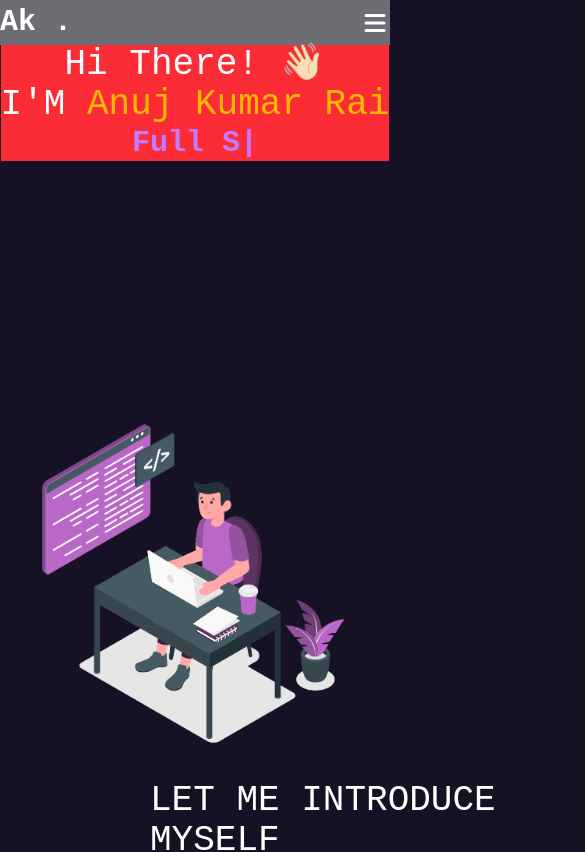
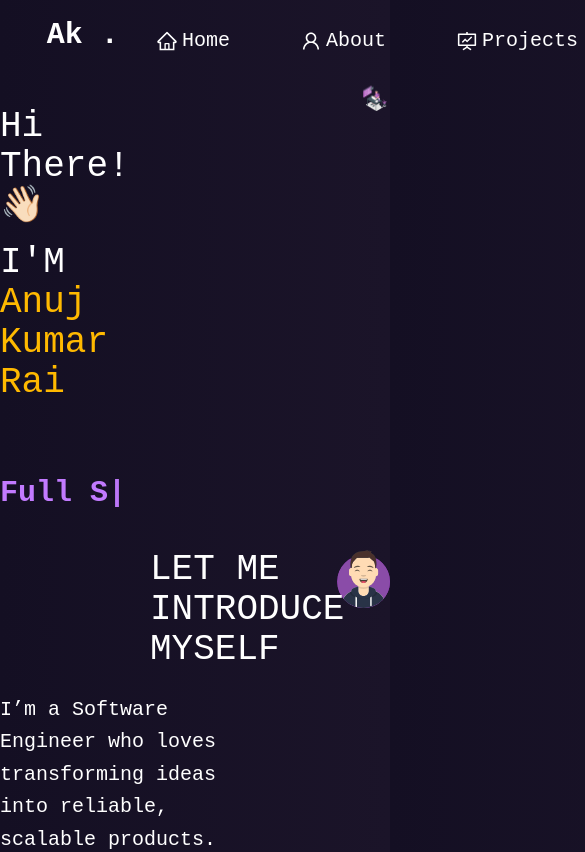
Before and after one commit to Anuj5588/anuj-kumar-rai-portfolio, a Next.js app: page / in a window 390 px wide. Shown: the top 852 px of the page, 585 px wide, since content can reach past the window. Built offline with nearby package versions, Linux system fonts and the light colour scheme.

Commit message:
Revert "started working on the responsiveness"
This reverts commit 0f7fe24408dd5e4c2d592cc6ba3fac8653a987f8.

```diff
--- a/app/component/Footer/footerLayout/page.js
+++ b/app/component/Footer/footerLayout/page.js
@@ -9,7 +9,7 @@ import { FaLinkedinIn } from "react-icons/fa";
 const Footer = () => {
   return (
     <>
-<div className='bg-[rgb(19,23,27)] px-[200px] flex justify-between  items-center h-[50px] max-md:hidden'>
+<div className='bg-[rgb(19,23,27)] px-[200px] flex justify-between  items-center h-[50px]'>
 
     <div className=''>Designed and Developed by Anuj Kumar Rai</div>
 
--- a/app/component/Hero/leftSection/upperSection/page.js
+++ b/app/component/Hero/leftSection/upperSection/page.js
@@ -42,8 +42,8 @@ const Uppersection
   return (
     <>
       {/* HERO SECTION */}
-      <section className=" flex flex-col justify-center max-sm:bg-red-500 max-sm:items-center max-sm:">
-        <h6 className="text-white text-4xl ">
+      <section className=" flex flex-col justify-center">
+        <h6 className="text-white text-4xl">
           Hi There!{" "}
           <span className="wave" role="img" aria-labelledby="wave">
             👋🏻
--- a/app/component/Hero/pages.js
+++ b/app/component/Hero/pages.js
@@ -7,7 +7,7 @@ import BottomRsection from './rightSection/bottomSection/page';
 const Hero = () => {
   return (
     <>
-   <div className="flex justify-center gap-[230px] max-md:flex-col max-md:items-center  max-md:justify-center ">
+   <div className="flex justify-center gap-[230px] ">
         <div className="mt-[12%]">
           <Uppersection />
         </div>
@@ -16,7 +16,7 @@ const Hero = () => {
           <Rightsection />
         </div>
       </div>
-      <div className='flex justify-center gap-[100px] mt-[10%] max-md:flex-col max-md:items-center max-md:justify-center '>
+      <div className='flex justify-center gap-[100px] mt-[10%] '>
         <Bottomsection/>
         <BottomRsection/>
       </div>
--- a/app/component/Navbar/page.js
+++ b/app/component/Navbar/page.js
@@ -1,79 +1,54 @@
-"use client"
 
 import { navItems } from '@/public/jsonData/page'
 import styles from "./page.module.css";
-import { AiFillStar } from "react-icons/ai";
+import {
+  AiFillStar,
+} from "react-icons/ai";
 import { CgGitFork } from "react-icons/cg";
-import { HiMenu, HiX } from "react-icons/hi";
-import Link from 'next/link'
-import { useState } from "react";
+import Link from 'next/link';
 
 const Navbar = () => {
-  const [open, setOpen] = useState(false);
+
 
   return (
     <>
-      {/* Top bar */}
-      <div className="flex items-center justify-between w-full mt-4 max-md:bg-[#6e6d74] max-md:m-0 max-md:-pr-0 ">
+    <span className='text-white text-[30px] flex mt-4 gap-4 font-extrabold text-2xl ml-[12%] font-mono'>Ak .</span>
+    <div className='flex  gap-[70px] -mt-[30px]  ml-[40%]'>
 
-        {/* Logo */}
-        <span className="text-white text-[30px] font-extrabold font-mono ">
-          Ak .
-        </span>
 
-        {/* Desktop Menu */}
-        <div className="hidden md:flex gap-[60px] items-center">
-          {navItems.map((item, index) => (
-            <Link href={item.path} key={index}>
-              <span className="group relative inline-flex items-center gap-2 text-white text-[20px] font-mono cursor-pointer">
-                <item.icon className="text-[22px]" />
-                <span>{item.label}</span>
+     {navItems.map((item, index) => (
 
-                {/* underline */}
-                <span className="absolute -bottom-2 left-0 h-[3px] w-0 bg-purple-500 rounded-full transition-all duration-300 group-hover:w-full" />
-              </span>
-            </Link>
-          ))}
+      <Link href={item.path} key={index}>
+      <h1> {console.log(item.path)}</h1>
+  <span
+    key={index}
+    className="group relative inline-flex items-center gap-1 text-white text-[20px] font-mono cursor-pointer"
+  >
+    <span className="text-[22px]">
+      <item.icon />
+    </span>
 
-          <span className={`${styles.hello} flex gap-4`}>
-            <CgGitFork className="text-white text-[25px]" />
-            <AiFillStar className="text-white text-[25px]" />
-          </span>
-        </div>
+    <span>{item.label}</span>
 
-        {/* Burger Icon (max-md) */}
-        <button
-          onClick={() => setOpen(!open)}
-          className="md:hidden text-white text-[30px]"
-        >
-          {open ? <HiX /> : <HiMenu />}
-        </button>
-      </div>
+    {/* underline */}
+    <span
+      className="absolute -bottom-2 left-0 h-[3px] w-0 bg-purple-500 rounded-full
+                 transition-all duration-300 group-hover:w-full
+                 shadow-[0_0_10px_rgba(168,85,247,0.9)]"
+    ></span>
+  </span>
+  </Link>
+))}
 
-      {/* Mobile Menu */}
-      {open && (
-        <div className="md:hidden  items-center  flex flex-col gap-6 bg-[#6e6d74]  ">
-          {navItems.map((item, index) => (
-            <Link
-              href={item.path}
-              key={index}
-              onClick={() => setOpen(false)}
-            >
-              <span className="flex items-center gap-3 text-white text-[20px] font-mono">
-                <item.icon />
-                {item.label}
-              </span>
-            </Link>
-          ))}
 
-          <div className={`${styles.hello} flex gap-6`}>
-            <CgGitFork className="text-white text-[25px]" />
-            <AiFillStar className="text-white text-[25px]" />
-          </div>
-        </div>
-      )}
-    </>
-  );
-};
+   <span className={`${styles.hello} flex justify-around items-center w-[8%] `}>
+    <span className='text-[25px] font-mono text-white' ><CgGitFork/></span>
+      <span  className='text-[25px] font-mono text-white'><AiFillStar/></span>
+</span>
 
-export default Navbar;
+</div>
+        </>
+  )
+}
+
+export default Navbar
--- a/app/globals.css
+++ b/app/globals.css
@@ -22,16 +22,9 @@
 
 body {
   margin: 0;
-
+  iframe::-webkit-scrollbar { display: none; }
   font-family: "PT Mono", monospace !important;
   -webkit-font-smoothing: antialiased;
   -moz-osx-font-smoothing: grayscale;
- background-color: #171126;
+  background-image: linear-gradient(to left, rgb(27 20 41), rgb(20 15 35));
 }
-
-
-* {
-  margin: 0;
-  padding: 0;
-  box-sizing: border-box;
-}
--- a/app/layout.js
+++ b/app/layout.js
@@ -9,7 +9,7 @@ import Link from "next/link";
 export default function RootLayout({ children }) {
   return (
     <html lang="en">
-      <body className=" flex flex-col ">
+      <body className="min-h-screen flex flex-col ">
 
         {/* Navbar */}
         <Navbar />
--- a/app/page.js
+++ b/app/page.js
@@ -9,13 +9,10 @@ import Contactsection from "./component/Footer/page";
 export default function Home() {
   return (
     <>
-    <div className="">
       <Particle />
       <Hero/>
       <Contactsection/>
 
-      </div>
-
     </>
   );
 }
```
